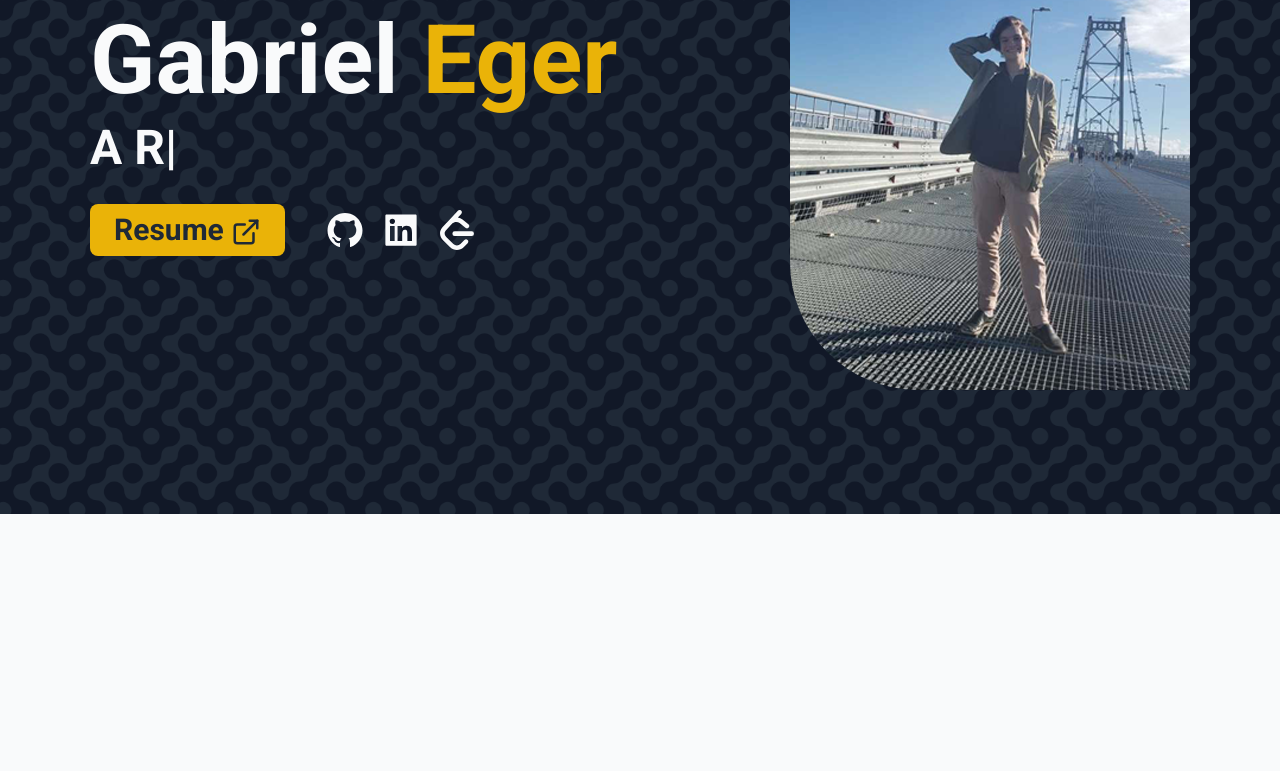
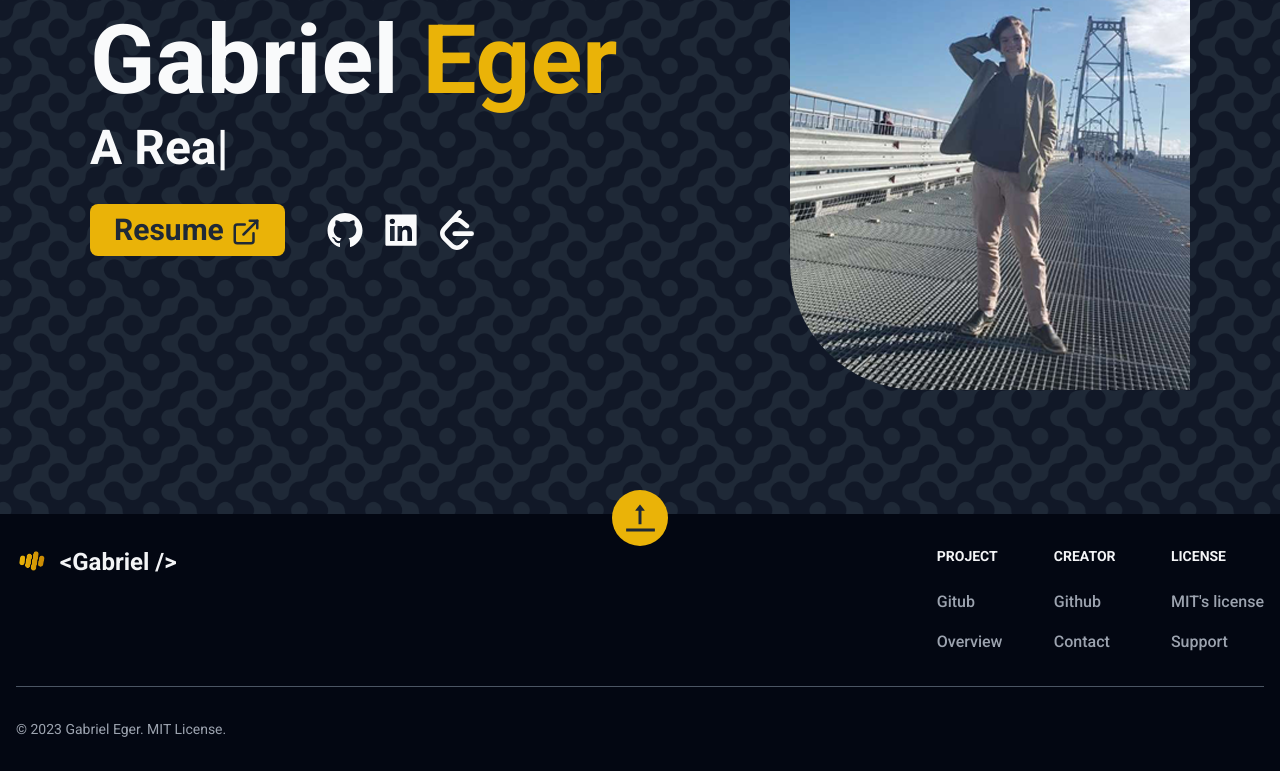
Before and after one commit to GabrielEger2/portfolio-website-2, a React (Vite) app in the folder frontend-reactjs/: page / in a window 1280 px wide. Shown: the part 286-1057 px from the top of the page. Before the commit the page ends 800 px from the top, so only its background shows below. Built offline with nearby package versions, Linux system fonts and the light colour scheme.

Commit message:
[Feat] Create and style footer component
Created a new footer component with appropriate styling.

Applied the footer component to the App.tsx file.

Ensured that the footer appears on all React Router DOM routes.

```diff
--- a/frontend-reactjs/src/App.tsx
+++ b/frontend-reactjs/src/App.tsx
@@ -1,5 +1,6 @@
 import { Outlet } from "react-router-dom"
 import Navbar from "./components/Navbar"
+import Footer from "./components/Footer"
 
 function App() {
 
@@ -7,6 +8,7 @@ function App() {
     <div>
       <Outlet />
       <Navbar />
+      <Footer />
     </div>
   )
 }
--- /dev/null
+++ b/frontend-reactjs/src/components/Footer.tsx
@@ -0,0 +1,74 @@
+import stripsWhiteIcon from '../assets/imgs/stripsWhiteIcon.png';
+import stripsDarkIcon from '../assets/imgs/stripsDarkIcon.png';
+
+import { AiOutlineToTop } from 'react-icons/ai';
+
+const Footer = () => {
+  // Get the current year
+  const current_year = new Date().getFullYear();
+
+  return (
+    <div>
+        <footer className="bg-gray-200 dark:bg-gray-950">
+            <div className="mx-auto w-full max-w-screen-xl p-4 py-6 lg:py-8">
+                <div className='flex justify-center text-gray-100 dark:text-gray-800'>
+                    <a href="#home" className='p-2 rounded-full bg-purple-500 hover:bg-purple-700 dark:bg-yellow-500 dark:hover:bg-yellow-600 transition-all duration-500 absolute -translate-y-14'>
+                        <AiOutlineToTop size={40}/>
+                    </a>
+                </div>
+                <div className="md:flex md:justify-between">
+                    <div className="mb-6 md:mb-0">
+                        <a href="" className="flex items-center">
+                            <img src={stripsDarkIcon} className="h-8 mr-3 dark:hidden" alt="Gabriel Strips Logo" />
+                            <img src={stripsWhiteIcon} className="h-8 mr-3 hidden dark:block" alt="Gabriel Strips Logo" />
+                            <span className="self-center text-2xl font-semibold whitespace-nowrap text-gray-800 dark:text-gray-100">&lt;Gabriel /&gt;</span>
+                        </a>
+                    </div>
+                <div className="grid grid-cols-2 gap-12 md:gap-6 sm:grid-cols-3">
+                    <div>
+                        <h2 className="mb-6 text-sm font-semibold uppercase text-gray-900 dark:text-gray-100">Project</h2>
+                        <ul className="text-gray-500 dark:text-gray-400 font-medium">
+                            <li className="mb-4">
+                                <a href="https://www.themoviedb.org/" className="hover:underline">Gitub</a>
+                            </li>
+                            <li>
+                                <a href="https://tailwindcss.com/" className="hover:underline">Overview</a>
+                            </li>
+                        </ul>
+                    </div>
+                    <div>
+                        <h2 className="mb-6 text-sm font-semibold uppercase text-gray-900 dark:text-gray-100">Creator</h2>
+                        <ul className="text-gray-500 dark:text-gray-400 font-medium">
+                            <li className="mb-4">
+                                <a href="https://github.com/GabrielEger2" className="hover:underline ">Github</a>
+                            </li>
+                            <li>
+                                <a href="https://gabrieleger.onrender.com/#contact" className="hover:underline">Contact</a>
+                            </li>
+                        </ul>
+                    </div>
+                    <div>
+                        <h2 className="mb-6 text-sm font-semibold uppercase text-gray-900 dark:text-gray-100">License</h2>
+                        <ul className=" text-gray-500 dark:text-gray-400 font-medium">
+                            <li className="mb-4">
+                                <a href="https://en.wikipedia.org/wiki/MIT_License" className="hover:underline">MIT's license</a>
+                            </li>
+                            <li>
+                                <a href="https://www.buymeacoffee.com/GabrielEger" className="hover:underline">Support</a>
+                            </li>
+                        </ul>
+                    </div>
+                </div>
+            </div>
+            <hr className="my-6 sm:mx-auto border-gray-800 dark:border-gray-600 lg:my-8" />
+                <div className="sm:flex sm:items-center sm:justify-between">
+                    <span className="text-sm sm:text-center  text-gray-500 dark:text-gray-400">© {current_year} Gabriel Eger. MIT License.
+                    </span>
+                </div>
+            </div>
+        </footer>
+    </div>
+  )
+}
+
+export default Footer
```
